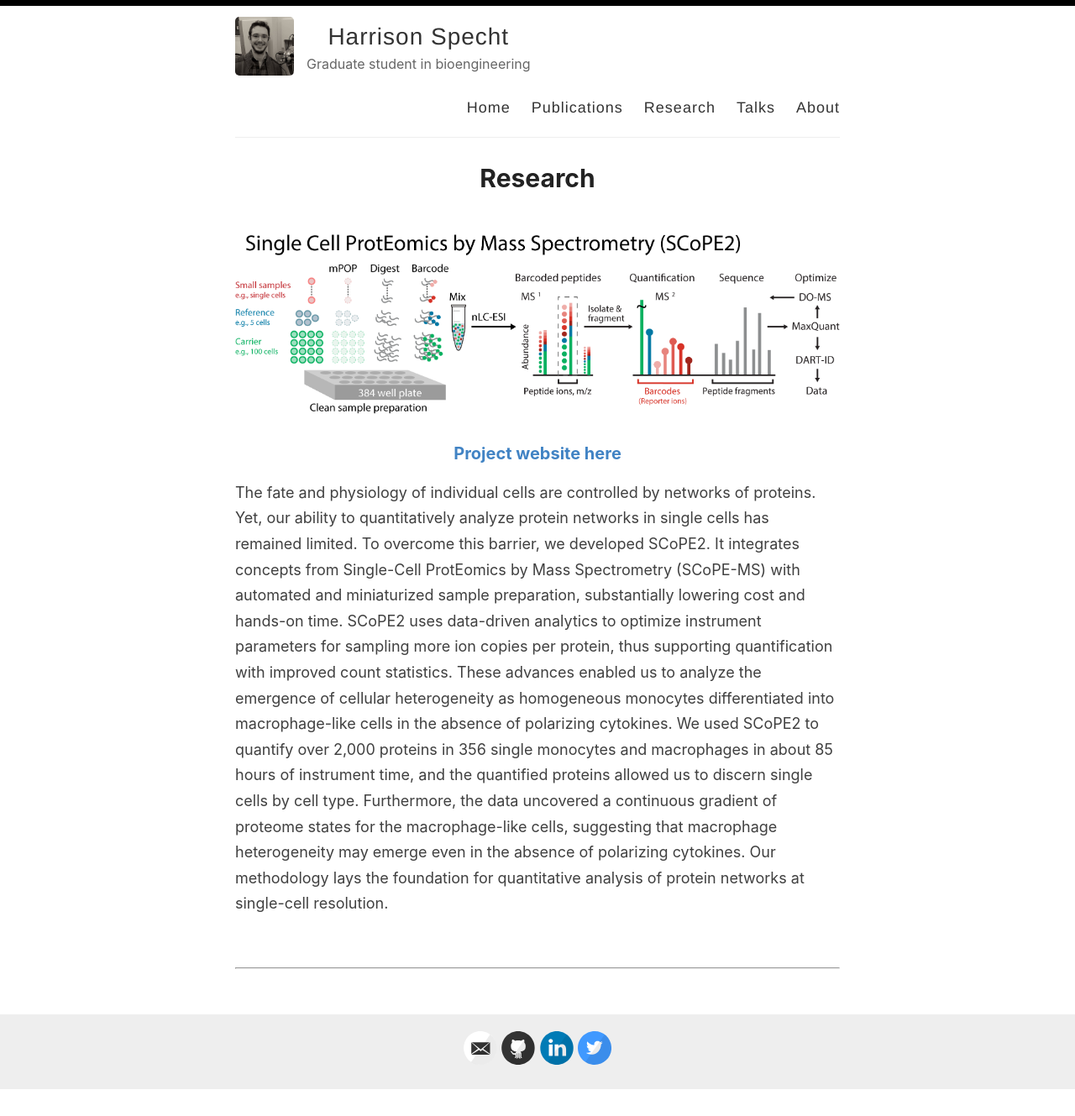
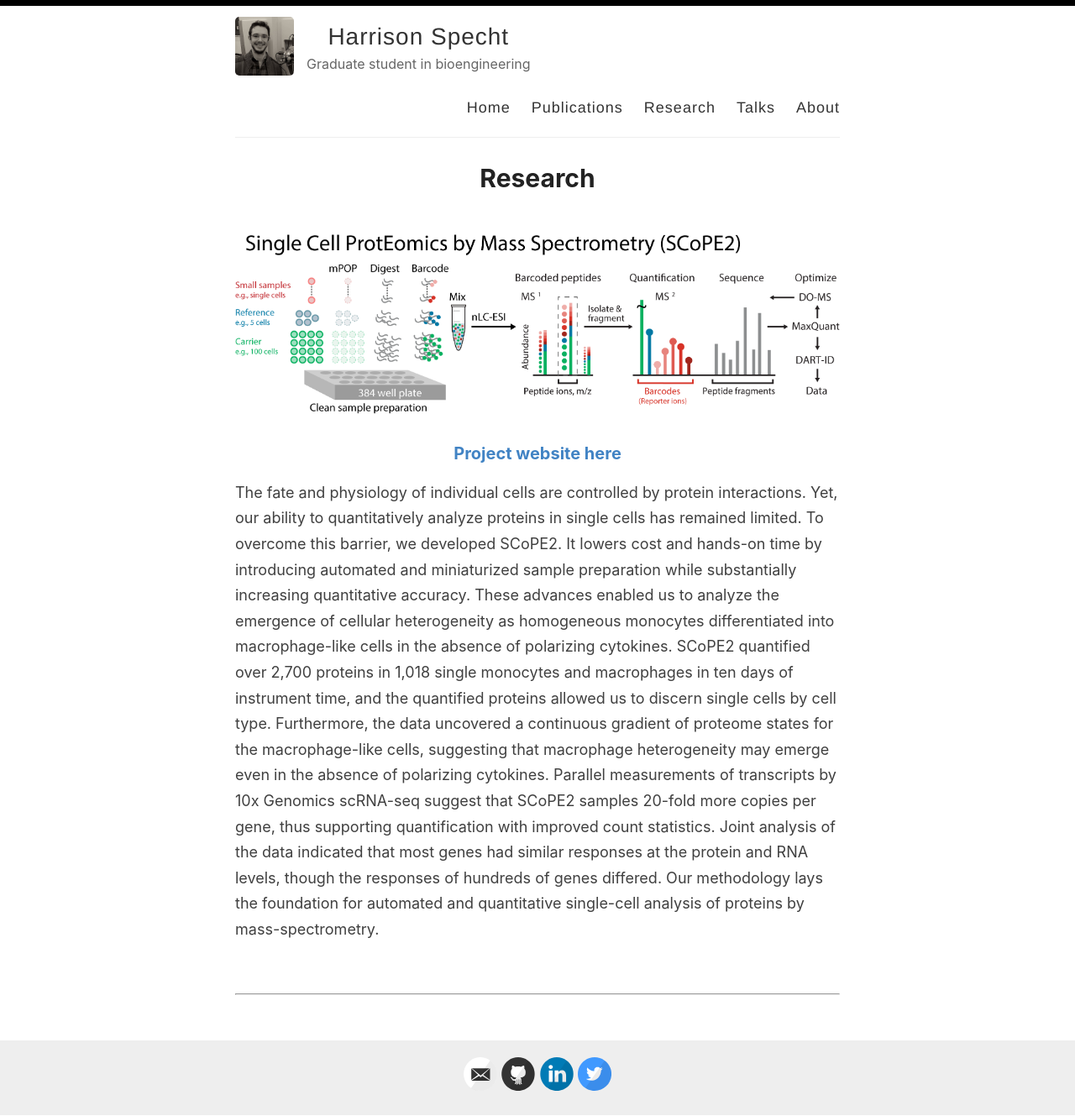
Before and after one commit to hspekt/site, a Jekyll site: the page built from _pages/projects.md, in a window 1280 px wide. Shown: the whole page at 84% size. Built offline with Jekyll 4.4.1, drawn with Linux system fonts in a browser that asks for light colours; before the commit the page ends 1298 px from its top, so only the background shows below that.

Commit message:
Update projects.md

```diff
--- a/_pages/projects.md
+++ b/_pages/projects.md
@@ -9,7 +9,7 @@
 
 ### [Project website here](https://scope2.slavovlab.net/)
 
-> The fate and physiology of individual cells are controlled by networks of proteins. Yet, our ability to quantitatively analyze protein networks in single cells has remained limited. To overcome this barrier, we developed SCoPE2. It integrates concepts from Single-Cell ProtEomics by Mass Spectrometry (SCoPE-MS) with automated and miniaturized sample preparation, substantially lowering cost and hands-on time. SCoPE2 uses data-driven analytics to optimize instrument parameters for sampling more ion copies per protein, thus supporting quantification with improved count statistics. These advances enabled us to analyze the emergence of cellular heterogeneity as homogeneous monocytes differentiated into macrophage-like cells in the absence of polarizing cytokines. We used SCoPE2 to quantify over 2,000 proteins in 356 single monocytes and macrophages in about 85 hours of instrument time, and the quantified proteins allowed us to discern single cells by cell type. Furthermore, the data uncovered a continuous gradient of proteome states for the macrophage-like cells, suggesting that macrophage heterogeneity may emerge even in the absence of polarizing cytokines. Our methodology lays the foundation for quantitative analysis of protein networks at single-cell resolution.
+> The fate and physiology of individual cells are controlled by protein interactions. Yet, our ability to quantitatively analyze proteins in single cells has remained limited. To overcome this barrier, we developed SCoPE2. It lowers cost and hands-on time by introducing automated and miniaturized sample preparation while substantially increasing quantitative accuracy. These advances enabled us to analyze the emergence of cellular heterogeneity as homogeneous monocytes differentiated into macrophage-like cells in the absence of polarizing cytokines. SCoPE2 quantified over 2,700 proteins in 1,018 single monocytes and macrophages in ten days of instrument time, and the quantified proteins allowed us to discern single cells by cell type. Furthermore, the data uncovered a continuous gradient of proteome states for the macrophage-like cells, suggesting that macrophage heterogeneity may emerge even in the absence of polarizing cytokines. Parallel measurements of transcripts by 10x Genomics scRNA-seq suggest that SCoPE2 samples 20-fold more copies per gene, thus supporting quantification with improved count statistics. Joint analysis of the data indicated that most genes had similar responses at the protein and RNA levels, though the responses of hundreds of genes differed. Our methodology lays the foundation for automated and quantitative single-cell analysis of proteins by mass-spectrometry.
 
 <br/>
 
```
